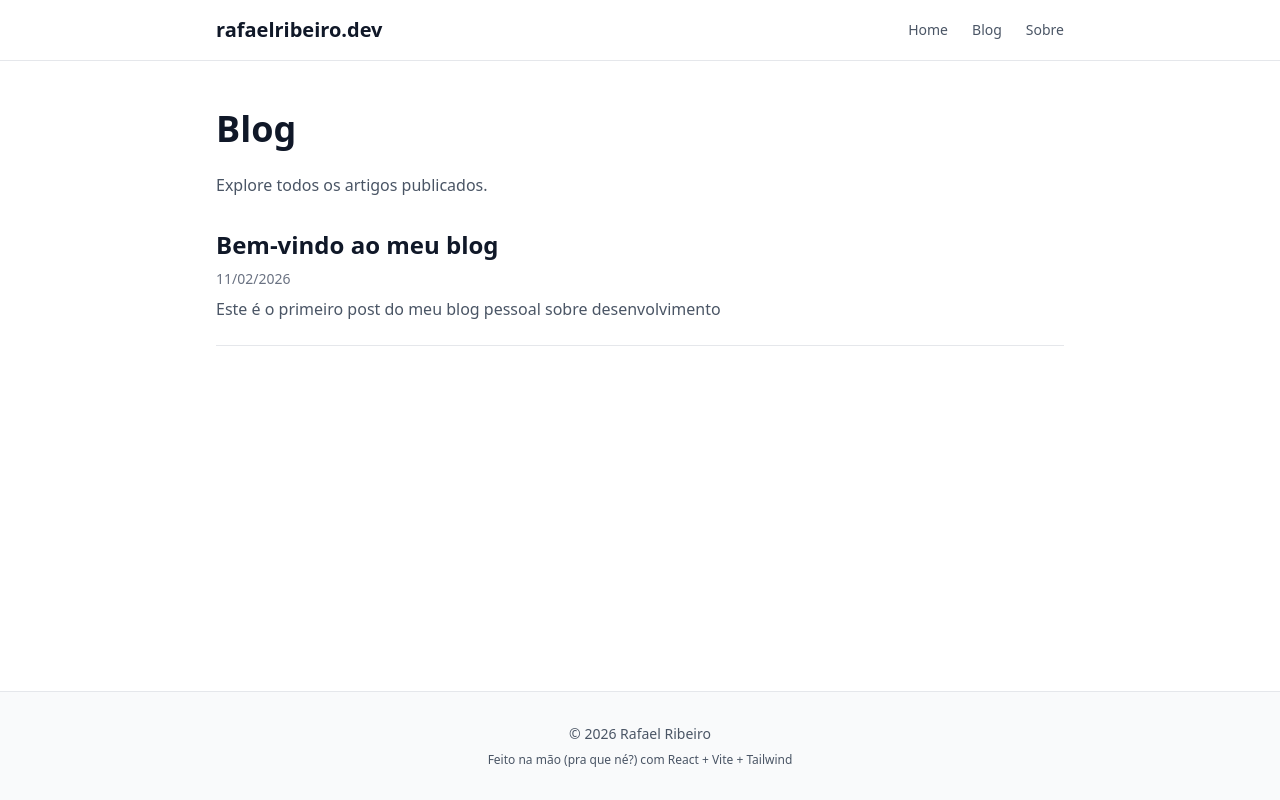
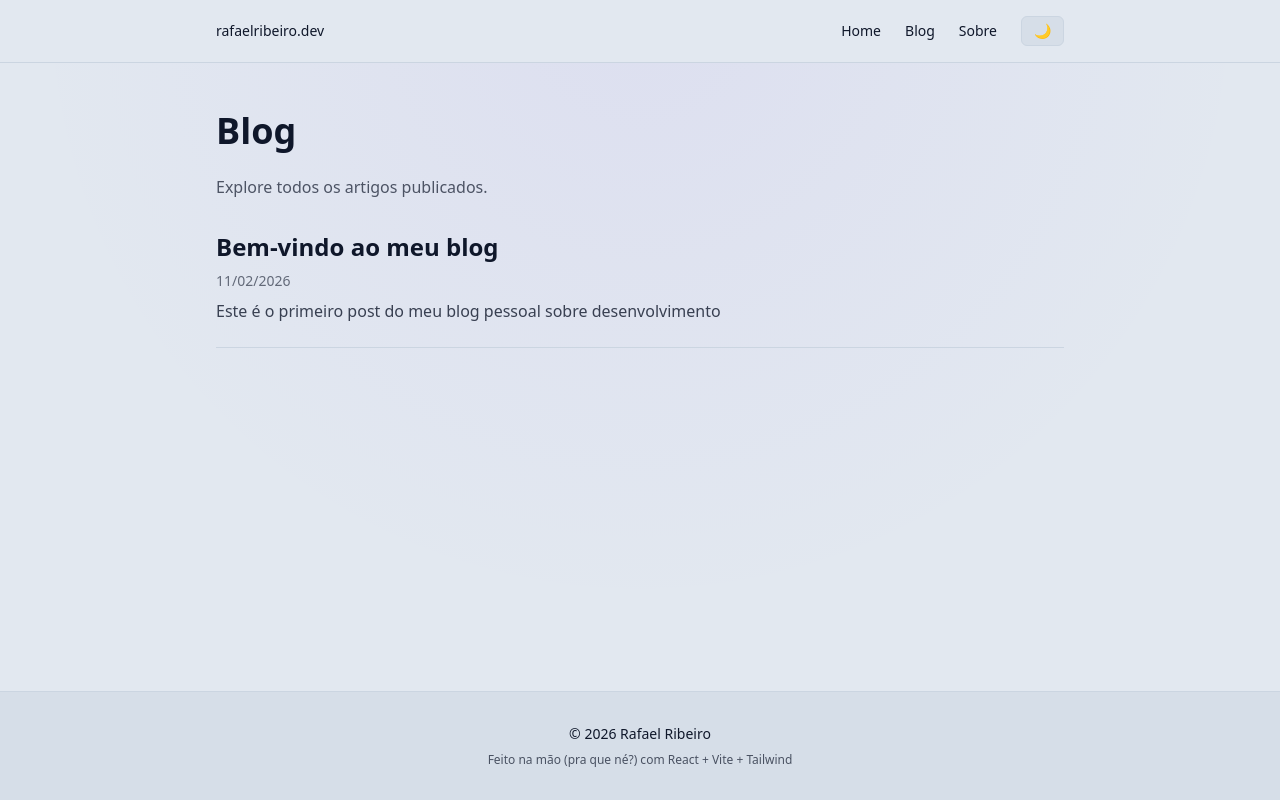
Before and after one commit to rafa-ribeiro/rafaelribeiro.dev, a React (Vite) app: page /blog in a window 1280 px wide. Built offline with nearby package versions, Linux system fonts and the light colour scheme.

Commit message:
chore: Improve blog visual

```diff
--- a/src/components/Footer.tsx
+++ b/src/components/Footer.tsx
@@ -1,10 +1,26 @@
 export default function Footer() {
-    return (
-        <footer className="border-t border-gray-200 bg-gray-50">
-            <div className="max-w-4xl mx-auto px-6 py-8 text-center text-sm text-gray-600">
-                <p className="mb-2">© {new Date().getFullYear()} Rafael Ribeiro</p>
-                <p className="text-xs">Feito na mão (pra que né?) com React + Vite + Tailwind</p>
-            </div>
-        </footer>
-    )
+  return (
+    <footer
+      className="
+        border-t border-border
+        bg-hover
+        transition-colors duration-300
+      "
+    >
+      <div
+        className="
+          max-w-4xl mx-auto px-6 py-8 text-center text-sm
+          text-text
+        "
+      >
+        <p className="mb-2">
+          © {new Date().getFullYear()} Rafael Ribeiro
+        </p>
+
+        <p className="text-xs opacity-70">
+          Feito na mão (pra que né?) com React + Vite + Tailwind
+        </p>
+      </div>
+    </footer>
+  )
 }
--- a/src/components/Header.tsx
+++ b/src/components/Header.tsx
@@ -1,23 +1,68 @@
-import { Link } from 'react-router-dom'
+import { Link } from "react-router-dom"
+import { useTheme } from "../hooks/useTheme"
 
 export default function Header() {
+  const { theme, toggle } = useTheme()
+
   return (
-        <header className="border-b border-gray-200 bg-white">
+    <header
+      className="
+        border-b border-border
+        bg-bg
+        transition-colors duration-300
+      "
+    >
       <div className="max-w-4xl mx-auto px-6 py-4 flex items-center justify-between">
-                <Link to="/" className="text-xl font-bold text-gray-900 hover:text-gray-700 transition">
+
+        <Link
+          to="/"
+          className="
+            text-sm
+            text-text
+            hover:text-accent
+            transition-colors
+          "
+        >
           rafaelribeiro.dev
         </Link>
+
+        <div className="flex items-center gap-6">
           <nav className="flex gap-6">
-                    <Link to="/" className="text-sm text-gray-600 hover:text-gray-900 transition">
-                        Home
+            {["Home", "Blog", "Sobre"].map((item, index) => {
+              const paths = ["/", "/blog", "/about"]
+              return (
+                <Link
+                  key={item}
+                  to={paths[index]}
+                  className="
+                    text-sm
+                    text-text
+                    hover:text-accent
+                    transition-colors
+                  "
+                >
+                  {item}
                 </Link>
-                    <Link to="/blog" className="text-sm text-gray-600 hover:text-gray-900 transition">
-                        Blog
-                    </Link>
-                    <Link to="/about" className="text-sm text-gray-600 hover:text-gray-900 transition">
-                        Sobre
-                    </Link>
+              )
+            })}
           </nav>
+
+          <button
+            onClick={toggle}
+            aria-label="Alternar tema"
+            className="
+              px-3 py-1 rounded-md text-sm
+              bg-hover
+              border border-border
+              hover:border-accent
+              hover:text-accent
+              transition-all duration-200
+            "
+          >
+            {theme === "dark" ? "☀️" : "🌙"}
+          </button>
+
+        </div>
       </div>
     </header>
   )
--- a/src/components/Layout.tsx
+++ b/src/components/Layout.tsx
@@ -8,11 +8,27 @@ interface LayoutProps {
 
 export default function Layout({ children }: LayoutProps) {
   return (
-        <div className="min-h-screen flex flex-col bg-white text-gray-900">
+    <div
+      className="
+        min-h-screen flex flex-col
+        bg-bg
+        text-text
+        transition-colors duration-300
+        bg-[radial-gradient(circle_at_top,rgba(124,58,237,0.05),transparent_60%)]
+        dark:bg-[radial-gradient(circle_at_top,rgba(52,211,153,0.06),transparent_60%)]
+      "
+    >
       <Header />
-            <main className="flex-1 max-w-4xl mx-auto w-full px-6 py-12">
+
+      <main
+        className="
+          flex-1 max-w-4xl mx-auto w-full px-6 py-12
+          border-border
+        "
+      >
         {children}
       </main>
+
       <Footer />
     </div>
   )
--- /dev/null
+++ b/src/hooks/useTheme.ts
@@ -0,0 +1,31 @@
+import { useEffect, useState } from "react";
+
+type Theme = "light" | "dark";
+
+export function useTheme() {
+  const [theme, setTheme] = useState<Theme>(() => {
+    if (typeof window !== "undefined") {
+      return (localStorage.getItem("theme") as Theme) || "light";
+    }
+    return "light";
+  });
+
+  useEffect(() => {
+    console.log("Tema mudou:", theme);
+    const root = document.documentElement;
+
+    if (theme === "dark") {
+      root.classList.add("dark");
+    } else {
+      root.classList.remove("dark");
+    }
+
+    localStorage.setItem("theme", theme);
+  }, [theme]);
+
+  const toggle = () => {
+    setTheme(prev => (prev === "light" ? "dark" : "light"));
+  };
+
+  return { theme, toggle };
+}
--- a/src/index.css
+++ b/src/index.css
@@ -1 +1,41 @@
 @import "tailwindcss";
+
+@custom-variant dark (&:where(.dark, .dark *));
+
+@theme {
+
+  /* =========================
+     LIGHT MODE (default)
+  ========================= */
+
+  --color-bg: #e2e8f0;
+  --color-text: #0f172a;
+  --color-border: #cbd5e1;
+  --color-hover: #d6dee8;
+
+  /* --color-light-bg: #e2e8f0; */
+  /* --color-light-text: #0f172a; */
+  /* --color-light-border: #cbd5e1; */
+  /* --color-light-hover: #d6dee8; */
+
+  /* --color-dark-bg: #0f1412;
+  --color-dark-text: #d7f9e9;
+  --color-dark-border: #1b2420;
+  --color-dark-hover: #16201c; */
+
+  /* Accent default = LIGHT */
+  --color-accent: #7c3aed;
+  --color-accent-hover: #a78bfa;
+}
+
+/* Sobrescrevendo via variante dark real do Tailwind */
+
+@variant dark {
+  --color-accent: #34d399;
+  --color-accent-hover: #6ee7b7;
+
+  --color-bg: #0f1412;
+  --color-text: #d7f9e9;
+  --color-border: #1b2420;
+  --color-hover: #16201c;
+}
--- a/src/pages/About.tsx
+++ b/src/pages/About.tsx
@@ -4,15 +4,24 @@ import Seo from '../components/Seo'
 export default function About() {
   return (
     <Layout>
-      <Seo title="Sobre — Rafael Ribeiro" description="Conheça mais sobre mim" />
+      <Seo
+        title="Sobre — Rafael Ribeiro"
+        description="Conheça mais sobre mim"
+      />
+
       <main>
-        <h1 className="text-4xl font-bold mb-6">Sobre mim</h1>
-        <div className="prose prose-sm max-w-none">
-          <p className="text-gray-600 mb-4">
-            Sou um desenvolvedor backend
+        <h1 className="text-4xl font-bold mb-6">
+          Sobre mim
+        </h1>
+
+        <div className="max-w-2xl space-y-4 border-l-2 border-accent pl-6">
+          <p className="opacity-80 leading-relaxed">
+            Sou um desenvolvedor backend.
           </p>
-          <p className="text-gray-600">
-            Neste blog compartilho conhecimento sobre desenvolvimento de software, arquitetura e boas práticas.
+
+          <p className="opacity-80 leading-relaxed">
+            Neste blog compartilho conhecimento sobre desenvolvimento de
+            software, arquitetura e boas práticas.
           </p>
         </div>
       </main>
--- a/src/pages/Blog.tsx
+++ b/src/pages/Blog.tsx
@@ -11,7 +11,6 @@ export default function Blog() {
 
   useEffect(() => {
     getAllPosts().then(data => {
-      console.log('Posts carregados:', data) // Debug
       setPosts(data)
       setLoading(false)
     })
@@ -19,31 +18,63 @@ export default function Blog() {
 
   return (
     <Layout>
-      <Seo title="Blog — Rafael Ribeiro" description="Todos os artigos do meu blog" />
+      <Seo
+        title="Blog — Rafael Ribeiro"
+        description="Todos os artigos do meu blog"
+      />
+
       <main>
-        <h1 className="text-4xl font-bold mb-6">Blog</h1>
-        <p className="text-gray-600 mb-8">
+        <h1 className="text-4xl font-bold mb-6">
+          Blog
+        </h1>
+
+        <p className="mb-8 text-text opacity-70">
           Explore todos os artigos publicados.
         </p>
-        <div className="space-y-6">
+
+        <div className="space-y-8">
           {loading ? (
-            <p className="text-gray-500">Carregando posts...</p>
+            <p className="text-text opacity-60">
+              Carregando posts...
+            </p>
           ) : posts.length > 0 ? (
             posts.map(post => (
-              <article key={post.slug} className="border-b border-gray-200 pb-6">
+              <article
+                key={post.slug}
+                className="
+                  border-b border-border
+                  pb-6
+                  hover:translate-x-1
+                  transition-transform duration-200
+                  transition-colors
+                "
+              >
                 <Link to={`/blog/${post.slug}`}>
-                  <h2 className="text-2xl font-semibold text-gray-900 hover:text-blue-600 transition mb-2">
+                  <h2
+                    className="
+                      text-2xl font-semibold mb-2
+                      text-text
+                      hover:text-accent
+                      transition-colors duration-200
+                    "
+                  >
                     {post.title}
                   </h2>
                 </Link>
-                <p className="text-sm text-gray-500 mb-2">
+
+                <p className="text-sm mb-2 opacity-60">
                   {new Date(post.date).toLocaleDateString('pt-BR')}
                 </p>
-                <p className="text-gray-600">{post.description}</p>
+
+                <p className="opacity-80">
+                  {post.description}
+                </p>
               </article>
             ))
           ) : (
-            <p className="text-gray-500">Nenhum artigo publicado ainda.</p>
+            <p className="opacity-60">
+              Nenhum artigo publicado ainda.
+            </p>
           )}
         </div>
       </main>
--- a/src/pages/NotFound.tsx
+++ b/src/pages/NotFound.tsx
@@ -4,12 +4,31 @@ import { Link } from 'react-router-dom'
 export default function NotFound() {
   return (
     <Layout>
-      <main className="text-center">
-        <h1 className="text-6xl font-bold mb-4">404</h1>
-        <p className="text-xl text-gray-600 mb-8">Página não encontrada</p>
-        <Link to="/" className="text-blue-600 hover:underline">
+      <main className="flex flex-col items-center justify-center text-center py-24">
+
+        <h1 className="text-7xl font-bold mb-6 bg-gradient-to-r from-accent to-accent-hover bg-clip-text text-transparent">
+          404
+        </h1>
+
+        <p className="text-xl mb-10 opacity-70">
+          Página não encontrada.
+        </p>
+
+        <Link
+          to="/"
+          className="
+            px-6 py-3 rounded-md
+            border border-border
+            bg-hover
+            hover:border-accent
+            hover:text-accent
+            hover:shadow-[0_0_20px_rgba(99,102,241,0.35)]
+            transition-all duration-200
+          "
+        >
           Voltar para home
         </Link>
+
       </main>
     </Layout>
   )
--- /dev/null
+++ b/tailwind.config.ts
@@ -0,0 +1,10 @@
+import type { Config } from 'tailwindcss'
+
+export default {
+  darkMode: 'class',
+  content: [
+    "./index.html",
+    "./src/**/*.{js,ts,jsx,tsx}",
+  ],
+  plugins: [],
+} satisfies Config
```
Also changed, not shown: src/App.tsx (+0 -23 lines), src/pages/Home.tsx (+50 -14 lines), src/pages/Post.tsx (+52 -8 lines). Lines whose indentation alone changed are shown as unchanged.
